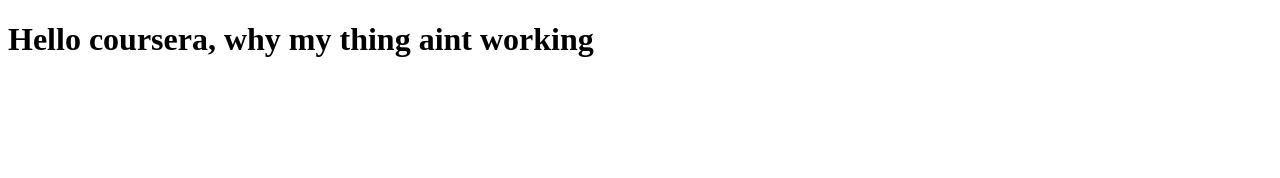
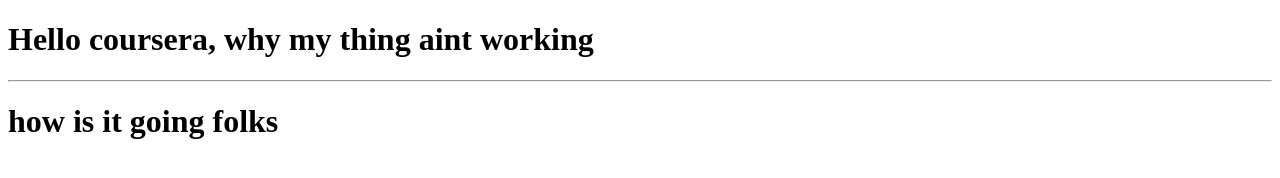
Before and after one commit to Mohamed-24/coursera-test, a plain HTML site: page site/index.html in a window 1280 px wide. Drawn offline with Linux system fonts and the light colour scheme.

Commit message:
some changes

```diff
--- a/site/index.html
+++ b/site/index.html
@@ -5,5 +5,6 @@
 </head>
 <body>
 <h1>Hello coursera, why my thing aint working</h1>
+<hr><h1>how is it going folks</h1>
 </body>
 </html>
```
